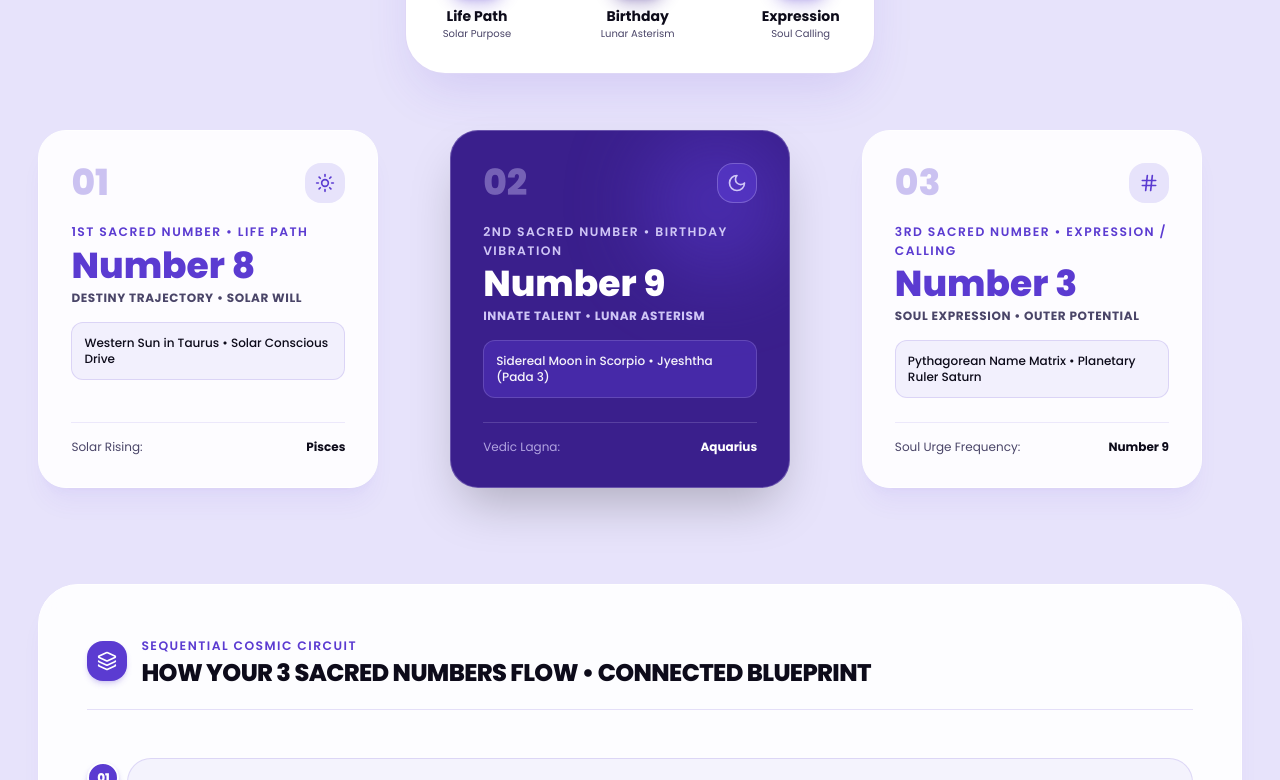
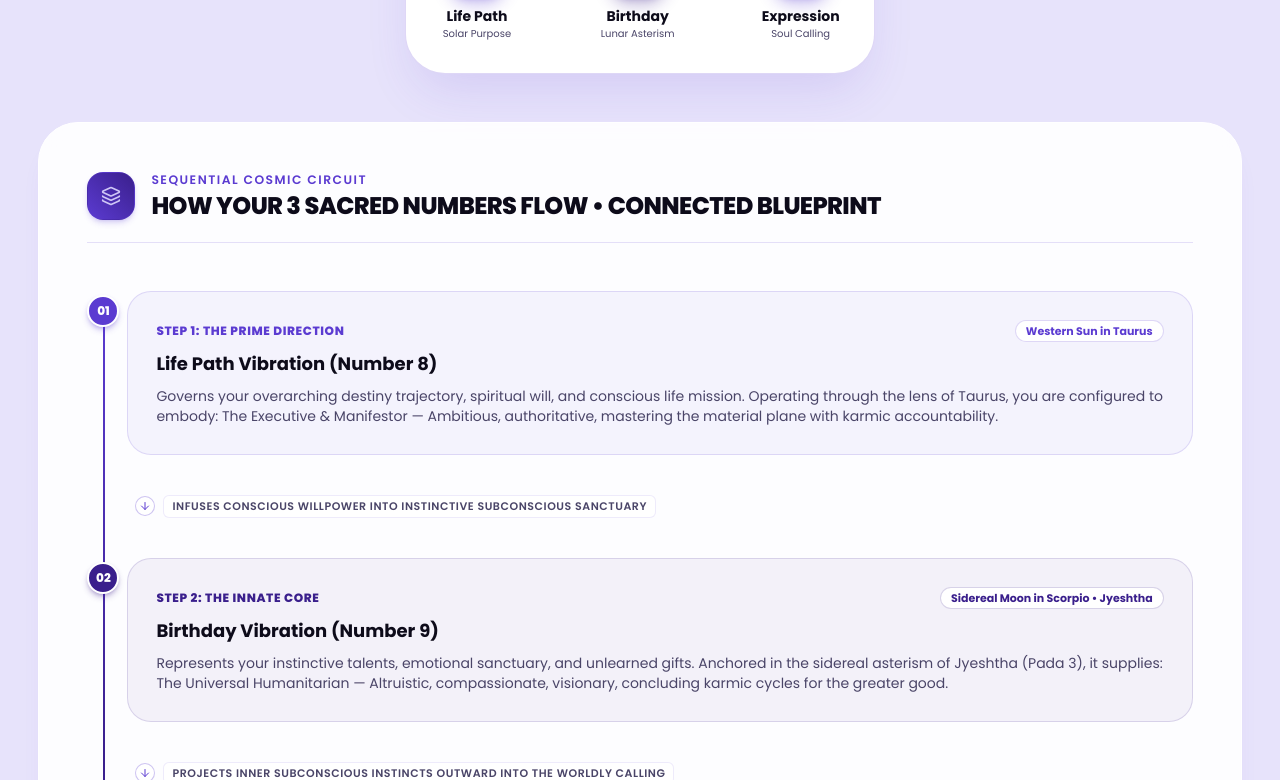
Before and after one commit to hariharan-developer-31/magic3numbers, a Next.js app in the folder frontend/: page /blueprint in a window 1280 px wide. Shown: the part 720-1500 px from the top of the page. Built offline with nearby package versions, Linux system fonts and the light colour scheme.

Commit message:
fix(uiux): hero single CTA button, remove redundant 3-number cards, fix sequential icon aspect ratio, remove mobile menu excess gap, and fix sign out wrap

```diff
--- a/frontend/src/app/blueprint/page.tsx
+++ b/frontend/src/app/blueprint/page.tsx
@@ -13,7 +13,7 @@ import { BirthInput, FullCosmicAnalysis } from "@/types/astrology";
 import { performFullAnalysis } from "@/lib/engines/synthesis";
 
 const DEFAULT_INPUT: BirthInput = {
-  fullName: "Alexander Vance",
+  fullName: "Cosmic Explorer",
   birthDate: "1992-05-18",
   birthTime: "14:30",
   isTimeUnknown: false,
--- a/frontend/src/app/page.tsx
+++ b/frontend/src/app/page.tsx
@@ -170,7 +170,7 @@ export default function Home() {
       <Navbar onScrollToCalculator={scrollToCalculator} />
 
       {/* Section 1: Hero (strictly 100vh) */}
-      <HeroSection onGetStarted={scrollToCalculator} onExplore={scrollToPillars} />
+      <HeroSection onGetStarted={scrollToCalculator} />
 
       {/* Section 2: The Three Pillars */}
       <ThreePillarsSection />
--- a/frontend/src/components/DashboardSection.tsx
+++ b/frontend/src/components/DashboardSection.tsx
@@ -19,7 +19,6 @@ import {
 } from "lucide-react";
 
 export default function DashboardSection({ analysis }: { analysis: FullCosmicAnalysis }) {
-  const [activeNumberCard, setActiveNumberCard] = useState<number>(0);
   const [selectedPlanetaryNum, setSelectedPlanetaryNum] = useState<number>(
     analysis.numerology.lifePathNumber
   );
@@ -35,15 +34,6 @@ export default function DashboardSection({ analysis }: { analysis: FullCosmicAna
   const moonNakshatra = vedic?.moonNakshatra || "Anuradha";
   const moonPada = vedic?.moonPada || 1;
   const ascendantSign = vedic?.ascendantSign || "Sagittarius";
-
-  const handleNumberScroll = (e: React.UIEvent<HTMLDivElement>) => {
-    const el = e.currentTarget;
-    const cardWidth = el.scrollWidth / 3;
-    const index = Math.round(el.scrollLeft / cardWidth);
-    if (index >= 0 && index < 3) {
-      setActiveNumberCard(index);
-    }
-  };
 
   const currentPlanetaryDetail =
     synthesis.planetaryNumberLinks.find((p) => p.number === selectedPlanetaryNum) ||
@@ -63,7 +53,7 @@ export default function DashboardSection({ analysis }: { analysis: FullCosmicAna
             <span>Blueprint Calculated &amp; Verified</span>
           </div>
           <h2 className="section-headline uppercase tracking-tight text-[#0D0B1A]">
-            Your Cosmic Blueprint: <span className="text-[#5B3BD1]">{input.fullName}</span>
+            Your Cosmic Blueprint: <span className="text-[#5B3BD1]">{input.fullName || "Your Cosmic Identity"}</span>
           </h2>
           <p className="mt-2 text-xs sm:text-sm text-[#4A4568] font-mono break-words">
             Born {input.birthDate} {input.isTimeUnknown ? "(Time Unverified)" : `@ ${input.birthTime}`}{" "}
@@ -134,157 +124,18 @@ export default function DashboardSection({ analysis }: { analysis: FullCosmicAna
             </div>
           </div>
 
-          {/* Mobile Swipe Instructions & Counter */}
-          <div className="flex md:hidden items-center justify-between text-xs text-[#4A4568] mb-3 px-1">
-            <span className="font-semibold uppercase tracking-wider text-[10px]">
-              Sacred Number {activeNumberCard + 1} of 3
-            </span>
-            <span className="text-[11px] flex items-center gap-1 font-semibold text-[#5B3BD1] animate-pulse">
-              Swipe cards &rarr;
-            </span>
-          </div>
-
-          {/* The 3 Cards - Swipeable on mobile, 3 cols on tablet/desktop - with top & bottom breathing room */}
-          <div
-            onScroll={handleNumberScroll}
-            className="flex md:grid md:grid-cols-3 gap-5 sm:gap-6 lg:gap-8 overflow-x-auto md:overflow-x-visible snap-x snap-mandatory pt-4 pb-6 sm:pt-6 sm:pb-8 no-scrollbar -mx-4 px-4 md:mx-0 md:px-0"
-          >
-            {/* Number 1: Life Path Number Card */}
-            <div className="w-[84vw] max-w-[340px] sm:w-[380px] md:w-auto flex-shrink-0 snap-center relative p-6 sm:p-8 rounded-[28px] bg-white/90 border border-white shadow-xl shadow-[#5B3BD1]/5 flex flex-col justify-between transition-all duration-300 md:hover:-translate-y-2">
-              <div>
-                <div className="flex items-center justify-between mb-5">
-                  <span className="text-3xl sm:text-4xl font-extrabold text-[#5B3BD1]/30">01</span>
-                  <div className="w-10 h-10 rounded-2xl bg-[#E7E3FB] flex items-center justify-center text-[#5B3BD1]">
-                    <Sun className="w-5 h-5" />
-                  </div>
-                </div>
-
-                <span className="editorial-caption text-[#5B3BD1] block mb-1">
-                  1st Sacred Number &bull; Life Path
-                </span>
-                <div className="flex items-baseline gap-2">
-                  <span className="text-3xl sm:text-4xl font-extrabold text-[#5B3BD1]">
-                    Number {numerology.lifePathNumber}
-                  </span>
-                  {numerology.isMasterLifePath && (
-                    <span className="text-[10px] px-2.5 py-0.5 rounded-full bg-[#5B3BD1] text-white font-bold tracking-wider uppercase">
-                      Master
-                    </span>
-                  )}
-                </div>
-                <span className="text-xs uppercase tracking-wider text-[#4A4568] font-bold block mt-1">
-                  Destiny Trajectory &bull; Solar Will
-                </span>
-
-                <div className="mt-4 p-3 rounded-xl bg-[#E7E3FB]/50 border border-[#5B3BD1]/15 text-xs text-[#0D0B1A] font-medium">
-                  Western Sun in {sunSign} &bull; Solar Conscious Drive
-                </div>
-              </div>
-
-              <div className="mt-6 pt-4 border-t border-[#5B3BD1]/10 text-xs text-[#4A4568] flex items-center justify-between">
-                <span>Solar Rising:</span>
-                <span className="font-bold text-[#0D0B1A]">{risingSign}</span>
-              </div>
-            </div>
-
-            {/* Number 2: Birthday Vibration Card */}
-            <div className="w-[84vw] max-w-[340px] sm:w-[380px] md:w-auto flex-shrink-0 snap-center relative p-6 sm:p-8 rounded-[28px] bg-[#3A1F8C] text-white border border-[#CFC6F6]/30 shadow-2xl flex flex-col justify-between overflow-hidden transition-all duration-300 md:hover:-translate-y-2">
-              <div className="absolute top-0 right-0 w-36 h-36 bg-[#5B3BD1] opacity-50 rounded-full blur-2xl pointer-events-none" />
-
-              <div className="relative z-10">
-                <div className="flex items-center justify-between mb-5">
-                  <span className="text-3xl sm:text-4xl font-extrabold text-[#CFC6F6]/40">02</span>
-                  <div className="w-10 h-10 rounded-2xl bg-[#5B3BD1]/60 border border-[#CFC6F6]/30 flex items-center justify-center text-[#CFC6F6]">
-                    <Moon className="w-5 h-5" />
-                  </div>
-                </div>
-
-                <span className="editorial-caption text-[#CFC6F6] block mb-1">
-                  2nd Sacred Number &bull; Birthday Vibration
-                </span>
-                <div className="flex items-baseline gap-2">
-                  <span className="text-3xl sm:text-4xl font-extrabold text-white">
-                    Number {numerology.birthdayNumber}
-                  </span>
-                </div>
-                <span className="text-xs uppercase tracking-wider text-[#CFC6F6] font-bold block mt-1">
-                  Innate Talent &bull; Lunar Asterism
-                </span>
-
-                <div className="mt-4 p-3 rounded-xl bg-[#5B3BD1]/40 border border-[#CFC6F6]/20 text-xs text-white/95 font-medium">
-                  Sidereal Moon in {moonSign} &bull; {moonNakshatra} (Pada {moonPada})
-                </div>
-              </div>
-
-              <div className="mt-6 pt-4 border-t border-[#CFC6F6]/20 text-xs text-[#CFC6F6]/80 flex items-center justify-between relative z-10">
-                <span>Vedic Lagna:</span>
-                <span className="font-bold text-white">{ascendantSign}</span>
-              </div>
-            </div>
-
-            {/* Number 3: Expression Number Card */}
-            <div className="w-[84vw] max-w-[340px] sm:w-[380px] md:w-auto flex-shrink-0 snap-center relative p-6 sm:p-8 rounded-[28px] bg-white/90 border border-white shadow-xl shadow-[#5B3BD1]/5 flex flex-col justify-between transition-all duration-300 md:hover:-translate-y-2">
-              <div>
-                <div className="flex items-center justify-between mb-5">
-                  <span className="text-3xl sm:text-4xl font-extrabold text-[#5B3BD1]/30">03</span>
-                  <div className="w-10 h-10 rounded-2xl bg-[#E7E3FB] flex items-center justify-center text-[#5B3BD1]">
-                    <Hash className="w-5 h-5" />
-                  </div>
-                </div>
-
-                <span className="editorial-caption text-[#5B3BD1] block mb-1">
-                  3rd Sacred Number &bull; Expression / Calling
-                </span>
-                <div className="flex items-baseline gap-2">
-                  <span className="text-3xl sm:text-4xl font-extrabold text-[#5B3BD1]">
-                    Number {numerology.expressionNumber}
-                  </span>
-                  {numerology.isMasterExpression && (
-                    <span className="text-[10px] px-2.5 py-0.5 rounded-full bg-[#5B3BD1] text-white font-bold tracking-wider uppercase">
-                      Master
-                    </span>
-                  )}
-                </div>
-                <span className="text-xs uppercase tracking-wider text-[#4A4568] font-bold block mt-1">
-                  Soul Expression &bull; Outer Potential
-                </span>
-
-                <div className="mt-4 p-3 rounded-xl bg-[#E7E3FB]/50 border border-[#5B3BD1]/15 text-xs text-[#0D0B1A] font-medium">
-                  Pythagorean Name Matrix &bull; Planetary Ruler {synthesis.dailyInsight.alignedPlanet}
-                </div>
-              </div>
-
-              <div className="mt-6 pt-4 border-t border-[#5B3BD1]/10 text-xs text-[#4A4568] flex items-center justify-between">
-                <span>Soul Urge Frequency:</span>
-                <span className="font-bold text-[#0D0B1A]">Number {numerology.soulUrgeNumber}</span>
-              </div>
-            </div>
-          </div>
-
-          {/* Mobile Swipe Indicators for 3 Numbers */}
-          <div className="flex md:hidden items-center justify-center gap-2 mt-4 mb-2">
-            {[0, 1, 2].map((idx) => (
-              <span
-                key={idx}
-                className={`h-1.5 rounded-full transition-all duration-300 ${
-                  activeNumberCard === idx ? "w-6 bg-[#5B3BD1]" : "w-1.5 bg-[#5B3BD1]/25"
-                }`}
-              />
-            ))}
-          </div>
-
           {/* =========================================================================
               REQUIREMENT: STEP-BY-STEP CONNECTED FLOW (ONE BY ONE LINKED TOGETHER)
               ========================================================================= */}
-          <div className="mt-12 sm:mt-16 p-6 sm:p-10 md:p-12 rounded-[32px] sm:rounded-[40px] bg-white/90 backdrop-blur-md border border-white shadow-xl shadow-[#5B3BD1]/5">
-            {/* Header */}
-            <div className="flex items-center gap-3.5 mb-8 sm:mb-12 pb-5 border-b border-[#5B3BD1]/15">
-              <div className="w-10 h-10 rounded-2xl bg-[#5B3BD1] text-white flex items-center justify-center shadow-md shadow-[#5B3BD1]/20">
-                <Layers className="w-5 h-5" />
+          <div className="mt-8 sm:mt-12 p-6 sm:p-10 md:p-12 rounded-[32px] sm:rounded-[40px] bg-white/90 backdrop-blur-md border border-white shadow-xl shadow-[#5B3BD1]/5">
+            {/* Header with perfectly proportioned square icon badge */}
+            <div className="flex items-center gap-3.5 sm:gap-4 mb-8 sm:mb-12 pb-5 border-b border-[#5B3BD1]/15">
+              <div className="w-11 h-11 sm:w-12 sm:h-12 rounded-2xl bg-gradient-to-tr from-[#5B3BD1] to-[#3A1F8C] border border-[#5B3BD1]/30 text-white flex items-center justify-center shadow-md shadow-[#5B3BD1]/20 flex-shrink-0 aspect-square">
+                <Layers className="w-5 h-5 text-[#CFC6F6]" />
               </div>
-              <div>
-                <span className="editorial-caption text-[#5B3BD1]">Sequential Cosmic Circuit</span>
-                <h4 className="text-lg sm:text-2xl font-extrabold uppercase tracking-tight text-[#0D0B1A]">
+              <div className="min-w-0 flex-1">
+                <span className="editorial-caption text-[#5B3BD1] block">Sequential Cosmic Circuit</span>
+                <h4 className="text-lg sm:text-2xl font-extrabold uppercase tracking-tight text-[#0D0B1A] leading-tight">
                   How Your 3 Sacred Numbers Flow &bull; Connected Blueprint
                 </h4>
               </div>
--- a/frontend/src/components/Navbar.tsx
+++ b/frontend/src/components/Navbar.tsx
@@ -158,7 +158,7 @@ export default function Navbar({ onScrollToCalculator }: { onScrollToCalculator?
           className="lg:hidden fixed inset-0 z-50 bg-[#0D0B1A] text-white flex flex-col justify-between p-6 sm:p-8 animate-fade-in"
         >
           {/* Top Bar with Brand Logo and Close Button */}
-          <div className="flex items-center justify-between pb-6 border-b border-white/10">
+          <div className="flex items-center justify-between pb-4 border-b border-white/10">
             <BrandLogo textColor="text-white" />
             <button
               onClick={() => setMobileMenuOpen(false)}
@@ -169,8 +169,8 @@ export default function Navbar({ onScrollToCalculator }: { onScrollToCalculator?
             </button>
           </div>
 
-          {/* Navigation Links with Arrow Indicators */}
-          <div className="flex flex-col gap-4 py-8 overflow-y-auto">
+          {/* Navigation Links with Arrow Indicators - removed excess top space */}
+          <div className="flex flex-col gap-3 pt-3 pb-4 overflow-y-auto">
             <button
               onClick={() => scrollTo("three-pillars")}
               className="flex items-center justify-between text-left py-3 px-4 rounded-2xl hover:bg-white/5 border border-white/10 text-base font-semibold transition-colors"
```
Also changed, not shown: frontend/src/components/HeroSection.tsx (+6 -15 lines), frontend/src/components/ProfileGeneratorSection.tsx (+10 -8 lines).
